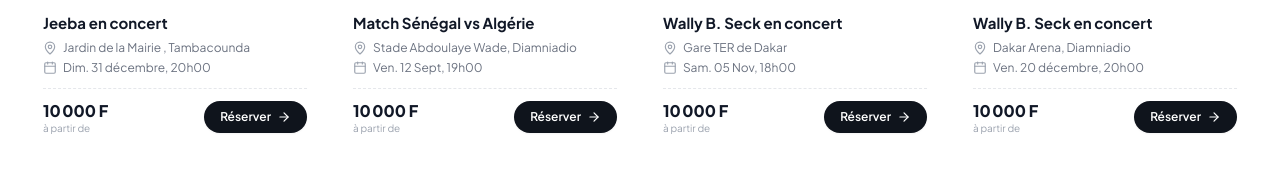
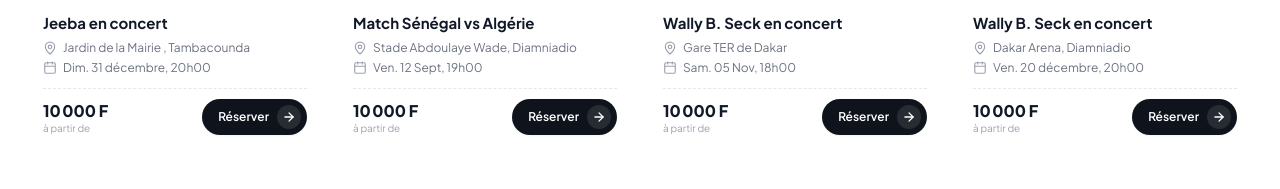
Before and after one commit to gaye-lamine/sen-event, a React (Vite) app: page / in a window 1280 px wide. Shown: the part 1114-1303 px from the top of the page. Built offline with nearby package versions, Linux system fonts and the light colour scheme; no server answers.

Commit message:
style: add #FFC23C circular background highlight to arrow on button hover

```diff
--- a/src/components/events/EventCard.tsx
+++ b/src/components/events/EventCard.tsx
@@ -113,7 +113,7 @@ export const EventCard: React.FC<EventCardProps> = ({
             )}
           </div>
 
-          {/* Action Button: Pill 'Réserver ->' or Circle '->' */}
+          {/* Action Button: Pill 'Réserver ->' with #FFC23C circle on hover or Circle '->' */}
           {variant === 'featured' ? (
             <button
               onClick={(e) => {
@@ -121,10 +121,12 @@ export const EventCard: React.FC<EventCardProps> = ({
                 onBook?.(event);
               }}
               type="button"
-              className="inline-flex items-center gap-1.5 px-4 py-1.5 sm:py-2 bg-[#0F141C] text-white text-xs font-semibold rounded-full hover:bg-black active:scale-95 transition-all shadow-sm"
+              className="group/btn inline-flex items-center gap-2 pl-4 pr-1.5 py-1.5 bg-[#0F141C] text-white text-xs font-semibold rounded-full hover:bg-black active:scale-95 transition-all shadow-sm cursor-pointer"
             >
               <span>Réserver</span>
-              <ArrowRight className="w-3.5 h-3.5" />
+              <span className="w-5 h-5 sm:w-6 sm:h-6 rounded-full bg-white/10 text-white flex items-center justify-center transition-all duration-200 group-hover/btn:bg-[#FFC23C] group-hover/btn:text-gray-950">
+                <ArrowRight className="w-3.5 h-3.5 stroke-[2.2]" />
+              </span>
             </button>
           ) : (
             <button
@@ -133,7 +135,7 @@ export const EventCard: React.FC<EventCardProps> = ({
                 onBook?.(event);
               }}
               type="button"
-              className="w-8 h-8 rounded-full bg-[#0F141C] text-white flex items-center justify-center hover:bg-black hover:scale-105 active:scale-95 transition-all shadow-sm"
+              className="w-8 h-8 rounded-full bg-[#0F141C] text-white flex items-center justify-center hover:bg-[#FFC23C] hover:text-gray-950 active:scale-95 transition-all shadow-sm cursor-pointer"
               aria-label="Voir l'événement"
             >
               <ArrowRight className="w-4 h-4 stroke-[2.2]" />
```
